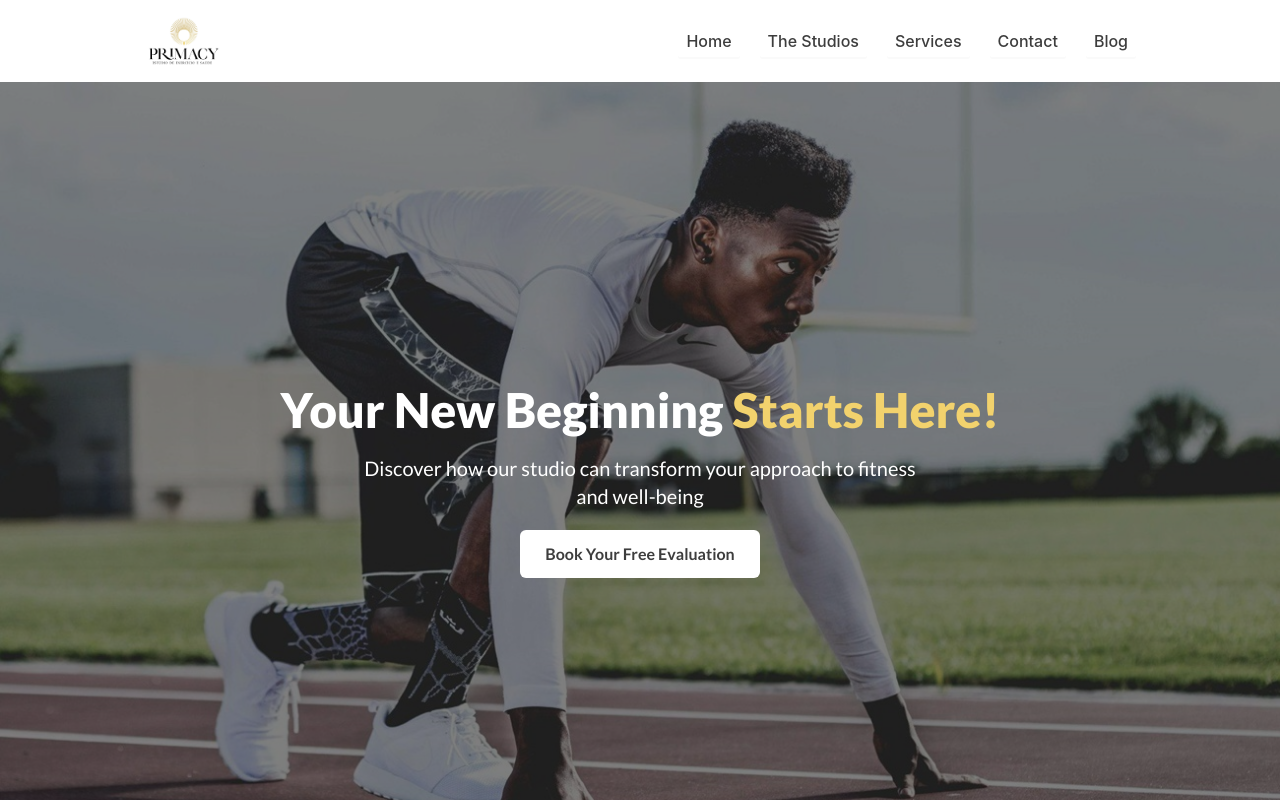
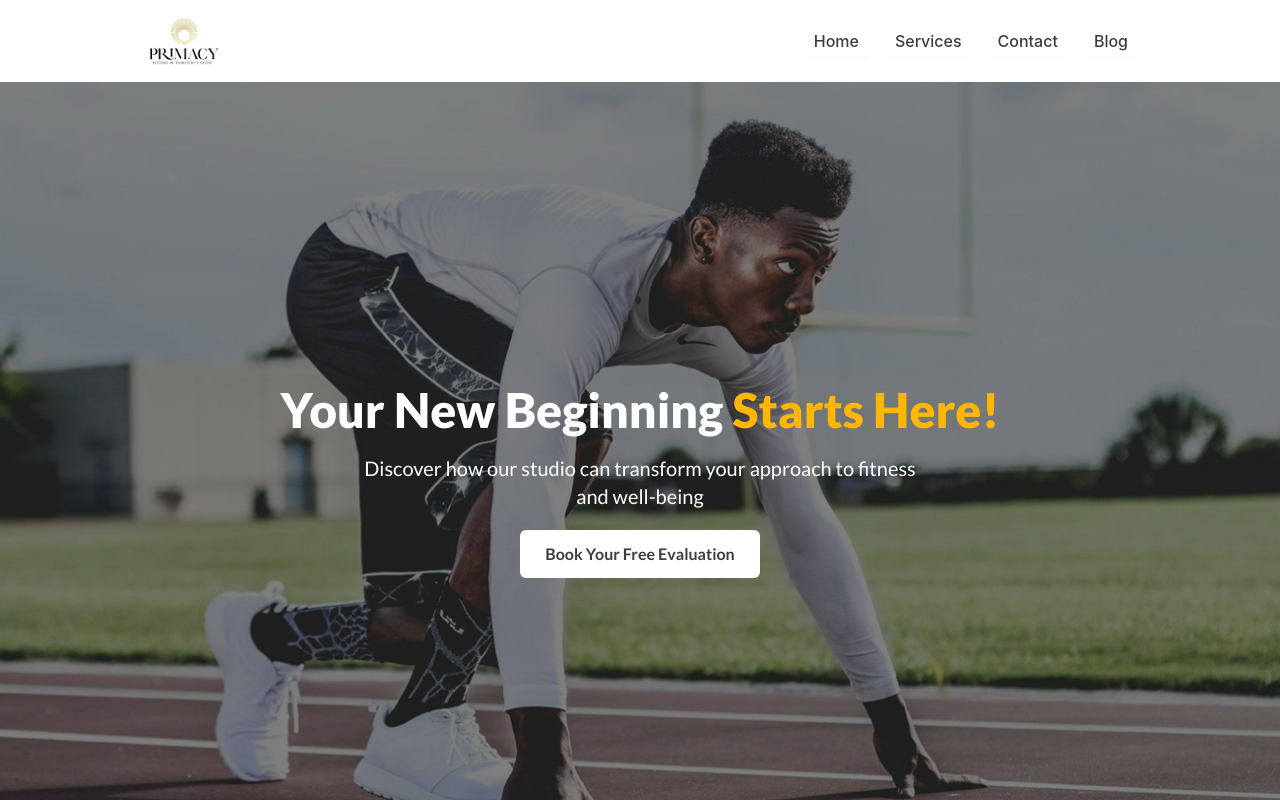
Before and after one commit to ArnabTo/primacy, a React (Vite) app: page / in a window 1280 px wide. Shown: the top 800 px of the page. Built offline with nearby package versions, Linux system fonts and the light colour scheme.

Commit message:
updated css

```diff
--- a/src/App.css
+++ b/src/App.css
@@ -5,25 +5,25 @@
 
 
 #nav-link:hover{
-  color: #F2D26D !important;
+  color: #ffb703 !important;
 }
 
 #contact-input:hover{
-  border-color: #F2D26D;
+  border-color: #ffb703;
   background-color: #FEF6ED;
 }
 #contact-input:focus{
-  border-color: #F2D26D;
+  border-color: #ffb703;
   background-color: #FEF6ED;
 }
 
 #testi-button:hover{
-  border-color: #F2D26D;
+  border-color: #ffb703;
   background-color: #FEF6ED;
-  color: #F2D26D;
+  color: #ffb703;
 }
 #testi-button:focus{
-  border-color: #F2D26D;
+  border-color: #ffb703;
   background-color: #FEF6ED;
-  color: #F2D26D;
+  color: #ffb703;
 }
--- a/src/component/Contact.jsx
+++ b/src/component/Contact.jsx
@@ -8,7 +8,7 @@ const Contact = () => {
                 <div className="flex flex-col lg:flex-row justify-between items-center mx-8 md:mx-36 gap-20 lg:gap-0">
                     <div className="w-full flex flex-col">
                         <div>
-                            <h1 className="text-3xl font-extrabold font-manrope text-[#F2D26D]">Contact</h1>
+                            <h1 className="text-3xl font-extrabold font-manrope text-conTxtColor">Contact</h1>
                             <p className="text-lg font-light font-poppins">If you are interested, please contact us</p>
                         </div>
                         <br></br>
--- a/src/component/Navbar.jsx
+++ b/src/component/Navbar.jsx
@@ -57,10 +57,6 @@ const Navbar = () => {
                                         <a href="/"><Button className="px-2 rounded-sm bg-transparent border-none text-textColor text-base font-medium" id="nav-link">Home</Button></a>
                                     </li>
                                     <li
-                                        className="sticky-item cursor-pointer transition-all delay-75 hover:scale-105">
-                                        <a href="/studios"><Button className="px-2 rounded-sm bg-transparent border-none text-textColor text-base font-medium " id="nav-link">The Studios</Button></a>
-                                    </li>
-                                    <li
                                         className="sticky-item text-base cursor-pointer transition-all delay-75 hover:scale-105">
                                         <Dropdown
                                             menu={{
@@ -110,10 +106,6 @@ const Navbar = () => {
                                                     <a href="/"><Button className="w-full bg-transparent border-none text-textColor text-base font-medium" id="nav-link">Home</Button></a>
                                                 </li>
                                                 <li
-                                                    className="w-full sticky-item cursor-pointer transition-all delay-75 hover:scale-105">
-                                                    <a href="#features"><Button className="w-full bg-transparent border-none text-textColor text-base font-medium" id="nav-link">The Studios</Button></a>
-                                                </li>
-                                                <li
                                                     className="w-full sticky-item text-textColor font-medium text-base cursor-pointer transition-all delay-75 hover:scale-105" >
                                                     <Dropdown
                                                         menu={{
--- a/src/component/sub-routes/NutritionalGuidance.jsx
+++ b/src/component/sub-routes/NutritionalGuidance.jsx
@@ -13,16 +13,16 @@ const NutritionalGuidance = () => {
             <div className="grid grid-cols-1 sm:grid-cols-2 md:grid-cols-4 gap-4 h-full">
                 <div className="col-span-2 sm:col-span-1 md:col-span-2 bg-gray-50 h-auto md:h-full flex flex-col">
                     <span className="group relative flex flex-col overflow-hidden rounded-lg px-4 pb-4 pt-40 flex-grow">
-                        <img src="https://img.freepik.com/free-photo/nutrition-healthy-diet-plan-concept_53876-125013.jpg?w=996&t=st=1724772323~exp=1724772923~hmac=b71c53b94b08554c34514a07797970ff1ca92bc6268b8fb5346fa67b65040288" alt="" className="absolute inset-0 h-full w-full object-cover group-hover:scale-105 transition-transform duration-500 ease-in-out" />
+                        <img src="https://img.freepik.com/free-photo/close-up-nutritionist-writing-prescription_23-2148302092.jpg?w=1380&t=st=1724779826~exp=1724780426~hmac=bfeb60c413731494cbc6595121aacd7a61934a40eb7bd195040f810324ec1f5e" alt="" className="absolute inset-0 h-full w-full object-cover group-hover:scale-105 transition-transform duration-500 ease-in-out" />
                     </span>
                 </div>
                 <div className="col-span-2 sm:col-span-1 md:col-span-2 bg-stone-50">
                     <span className="group relative flex flex-col overflow-hidden rounded-lg px-4 pb-4 pt-40 mb-4">
-                        <img src="https://img.freepik.com/free-photo/woman-using-tablet-with-summer-fruit-flat-lay_53876-133986.jpg?w=740&t=st=1724772332~exp=1724772932~hmac=556c2c70e3cd73eda4c94ce1b4d6c6a286702fca677712b2716fa3ad14d922ec" alt="" className="absolute inset-0 h-full w-full object-cover group-hover:scale-105 transition-transform duration-500 ease-in-out" />
+                        <img src="https://img.freepik.com/free-photo/healthy-eating-food-lifestyle-organic-wellness-graphic_53876-128063.jpg?w=1380&t=st=1724779696~exp=1724780296~hmac=678222c1f796527fb70f9b1d2f64a180c56b415dc9d495f55e5d6677abd13065" alt="" className="absolute inset-0 h-full w-full object-cover group-hover:scale-105 transition-transform duration-500 ease-in-out" />
                     </span>
                     <div className="grid gap-4 grid-cols-2 sm:grid-cols-2 lg:grid-cols-2">
                         <span className="group relative flex flex-col overflow-hidden rounded-lg px-4 pb-4 pt-40">
-                            <img src="https://img.freepik.com/free-photo/diet-concept-with-female-scientist-healthy-food_23-2148193256.jpg?t=st=1724772354~exp=1724775954~hmac=ed68663e323ffc03c3a2577632524fa9a16a02973b40235eb53b41b5ee40edc9&w=996" alt="" className="absolute inset-0 h-full w-full object-cover group-hover:scale-105 transition-transform duration-500 ease-in-out" />
+                            <img src="https://img.freepik.com/free-photo/medium-shot-doctor-showing-results-patient_23-2148302133.jpg?w=1380&t=st=1724779753~exp=1724780353~hmac=c6c5ff051a64d655ea8dd009d7707a540707f8fe793884b7294a610403f45c07" alt="" className="absolute inset-0 h-full w-full object-cover group-hover:scale-105 transition-transform duration-500 ease-in-out" />
                         </span>
                         <span className="group relative flex flex-col overflow-hidden rounded-lg px-4 pb-4 pt-40">
                             <img src="https://img.freepik.com/free-photo/smiling-nutritionist-advises-young-patient-woman-proper-nutrition-dieting_496169-1469.jpg?w=996&t=st=1724772405~exp=1724773005~hmac=84a394ddfe6b27e3f98cceb43f307dc5eec48ffda7c5db08e37a4614b90bcfdb" alt="" className="absolute inset-0 h-full w-full object-cover group-hover:scale-105 transition-transform duration-500 ease-in-out" />
--- a/tailwind.config.js
+++ b/tailwind.config.js
@@ -13,21 +13,21 @@ export default {
         bgColor : '#FEF6ED',
 
         textColor: '#3D3D3D',
-        btnBg: '#F2D26D',
+        btnBg: '#ffb703',
 
         //hero
-        heroHeadline : '#F2D26D',
+        heroHeadline : '#ffb703',
 
         //services
-        serviceTxtColor: '#F2D26D',
+        serviceTxtColor: '#ffb703',
 
         //about
         abtBgColor: '#FEF6ED',
-        aboutTxtColor: '#F2D26D',
+        aboutTxtColor: '#ffb703',
 
         //conact
-        conTxtColor: '#564100',
-        contactInputBorder: '#F2D26D'
+        conTxtColor: '#ffb703',
+        contactInputBorder: '#ffb703'
       },
 
       fontFamily: {
```
